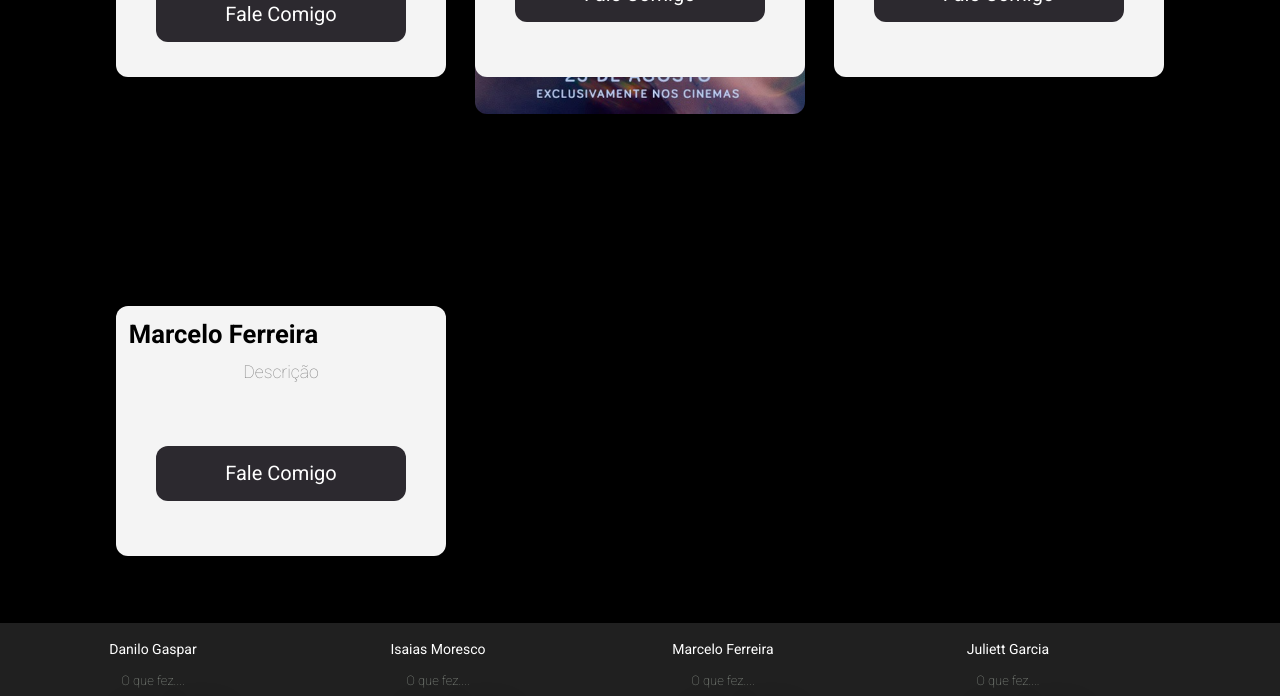
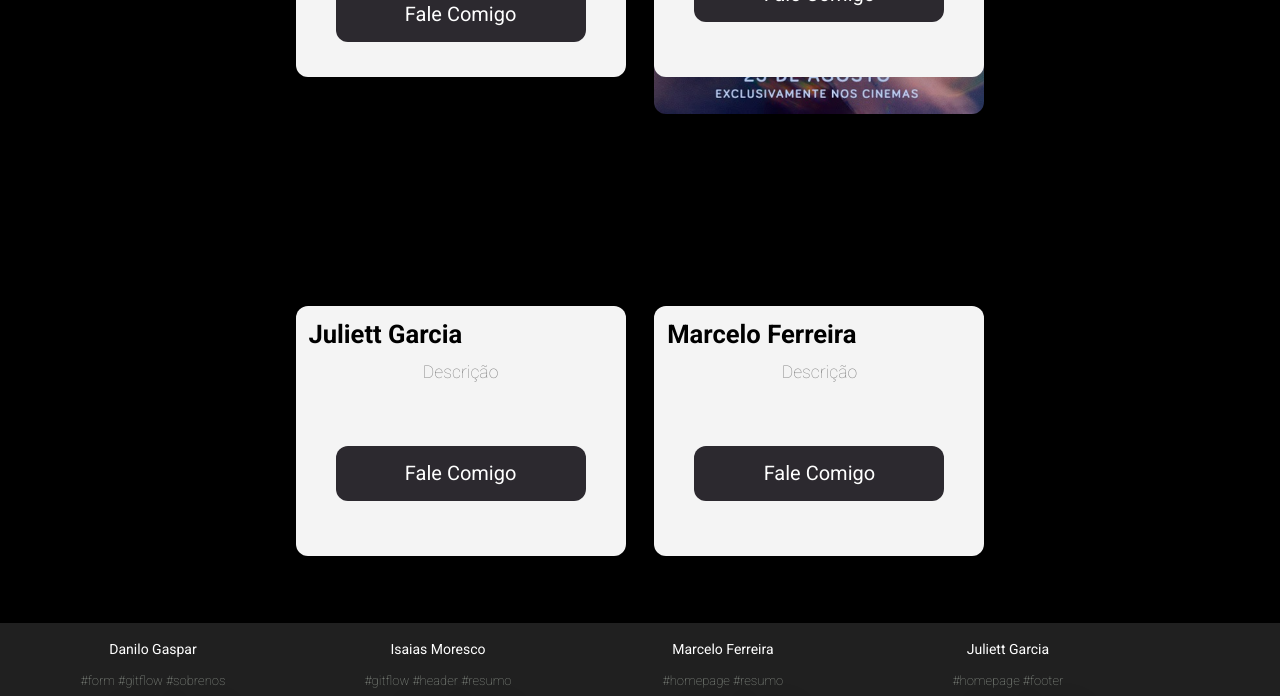
Before and after one commit to isaiaspro/Checkpoint2_DHFlix, a plain HTML site: page sobre.html in a window 1280 px wide. Shown: the part 1320-2016 px from the top of the page. Drawn offline with Linux system fonts and the light colour scheme.

Commit message:
Alterando o que fez e sobrenos html e css

```diff
--- a/css/sobre.css
+++ b/css/sobre.css
@@ -44,6 +44,9 @@ p {
 .blursection {
   padding: 0.5em;
   margin: auto;
+  display: flex;
+  flex-wrap: wrap;
+  justify-content: center;
 }
 
 .blursection .card {
@@ -131,41 +134,28 @@ a {
 @media (min-width: 1023px) {
   .blursection {
     display: flex;
-    /*! margin: auto; */
-    margin-bottom: 4vw;
+     margin-bottom: 4vw;
     margin-top: 4vw;
     flex-direction: row;
     align-items: center;
     flex-wrap: wrap;
     max-width: 1080px;
-    /*! justify-content: flex-end; */
     flex-wrap: nowrap;
   }
 
-  /* .container {
-    display: flex;
-    align-items: end;
-    flex-direction: row;
-  } */
+
 }
 
 
 @media (min-width: 1025px) {
   .blursection {
     display: flex;
-    /*! margin: auto; */
     margin-bottom: 4vw;
     margin-top: 4vw;
-    /*! justify-content: space-between; */
-    /*! margin: auto; */
     flex-wrap: wrap;
     gap: 0.8em;
+    max-width: 1000px;
   }
 
-  /* .container {
-    display: flex;
-    align-items: end;
-    flex-direction: row;
-  } */
 
 }
--- a/sobre.html
+++ b/sobre.html
@@ -149,7 +149,7 @@
       <div class="footer-content-3">
         <p class="footer-perfil">
           <span>Danilo Gaspar</span>
-          O que fez....
+          #form #gitflow #sobrenos
         </p>
         <div class="footer-icons">
           <a href="https://github.com/dangspr" target="_blank"> <img src="img/github.svg" alt=""></a>
@@ -160,7 +160,7 @@
       <div class="footer-content-3">
         <p class="footer-perfil">
           <span>Isaias Moresco</span>
-          O que fez....
+          #gitflow #header #resumo
         </p>
         <div class="footer-icons">
           <a href="https://github.com/Juliettgarcia"> <img src="img/github.svg" alt=""></a>
@@ -171,7 +171,7 @@
       <div class="footer-content-3">
         <p class="footer-perfil">
           <span>Marcelo Ferreira</span>
-          O que fez....
+          #homepage #resumo
         </p>
         <div class="footer-icons">
           <a href="https://github.com/Juliettgarcia"> <img src="img/github.svg" alt=""></a>
@@ -182,7 +182,7 @@
       <div class="footer-content-3">
         <p class="footer-perfil">
           <span>Juliett Garcia</span>
-          O que fez....
+          #homepage #footer
         </p>
         <div class="footer-icons">
           <a href="https://github.com/Juliettgarcia"> <img src="img/github.svg" alt=""></a>
```
Also changed, not shown: index.html (+4 -4 lines), resumo1917.html (+9 -5 lines), resumoafter.html (+9 -5 lines), resumocapmarvel.html (+9 -6 lines), resumodora.html (+9 -6 lines), resumojoker.html (+9 -5 lines), resumothor.html (+9 -5 lines).
